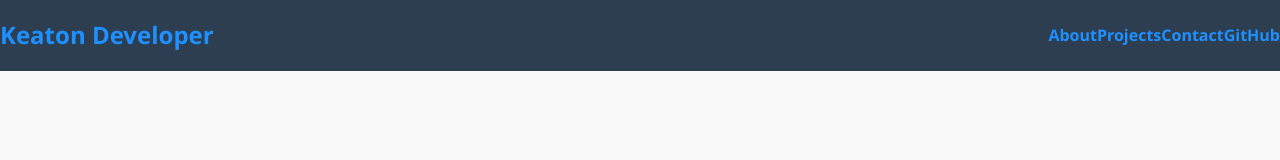
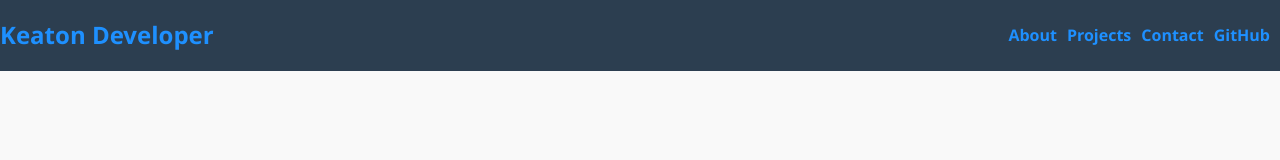
Before and after one commit to kmckoy14/portfolio-website, a React (Vite) app: page / in a window 1280 px wide. Shown: the top 160 px of the page. Built offline with nearby package versions, Linux system fonts and the light colour scheme.

Commit message:
Updated nav items class to menu items

```diff
--- a/src/components/Header/Header.module.css
+++ b/src/components/Header/Header.module.css
@@ -23,4 +23,6 @@ header nav{
 
 .menu{}
 
-.nav_items{}
+.menu_items{
+    margin-right: 10px;
+}
--- a/src/components/Header/Header.tsx
+++ b/src/components/Header/Header.tsx
@@ -7,10 +7,10 @@ const Header = () => {
             <nav>
                 <a className={styles.logo}>Keaton Developer</a>
                 <div className={styles.menu}>
-                    <a className={styles.nav_items} href="">About</a>
-                    <a className={styles.nav_items} href="">Projects</a>
-                    <a className={styles.nav_items} href="">Contact</a>
-                    <a className={styles.nav_items} href="">GitHub</a>
+                    <a className={styles.menu_items} href="">About</a>
+                    <a className={styles.menu_items} href="">Projects</a>
+                    <a className={styles.menu_items} href="">Contact</a>
+                    <a className={styles.menu_items} href="">GitHub</a>
                 </div>
             </nav>
         </div>
```
